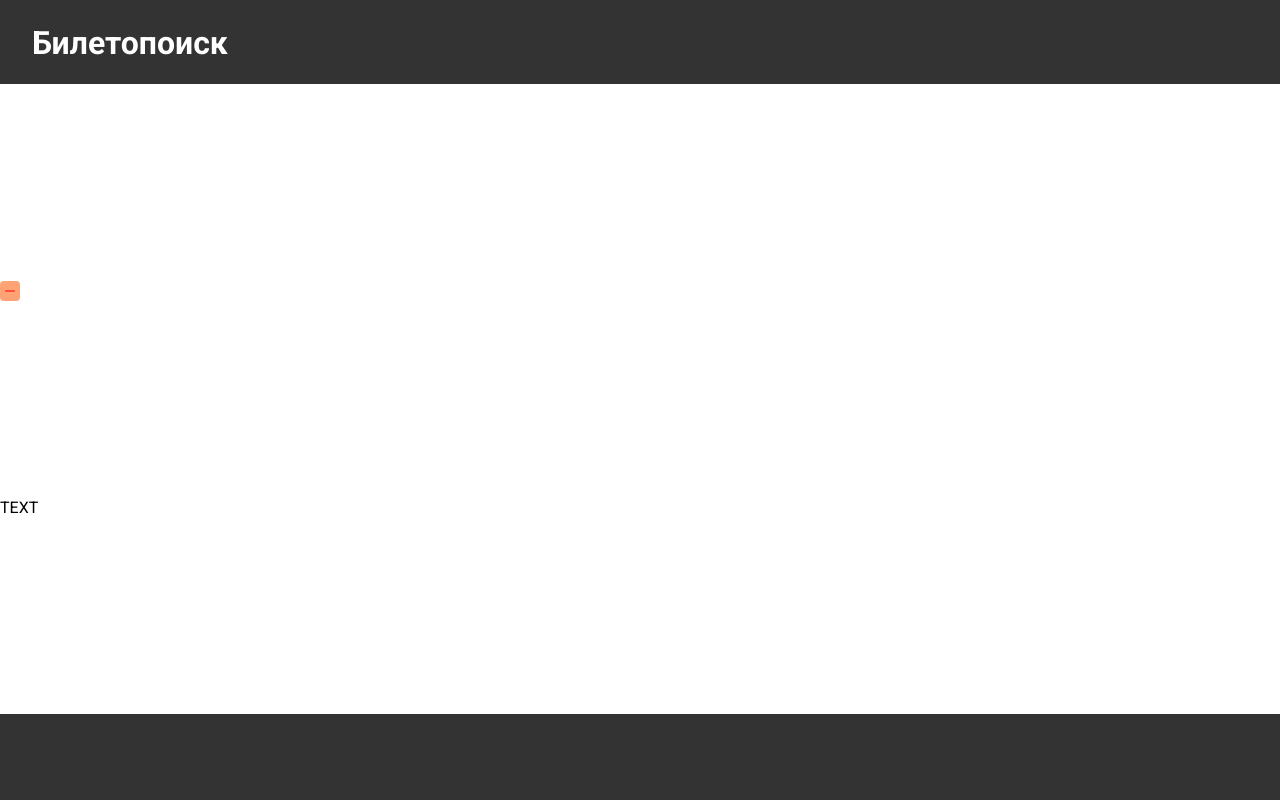
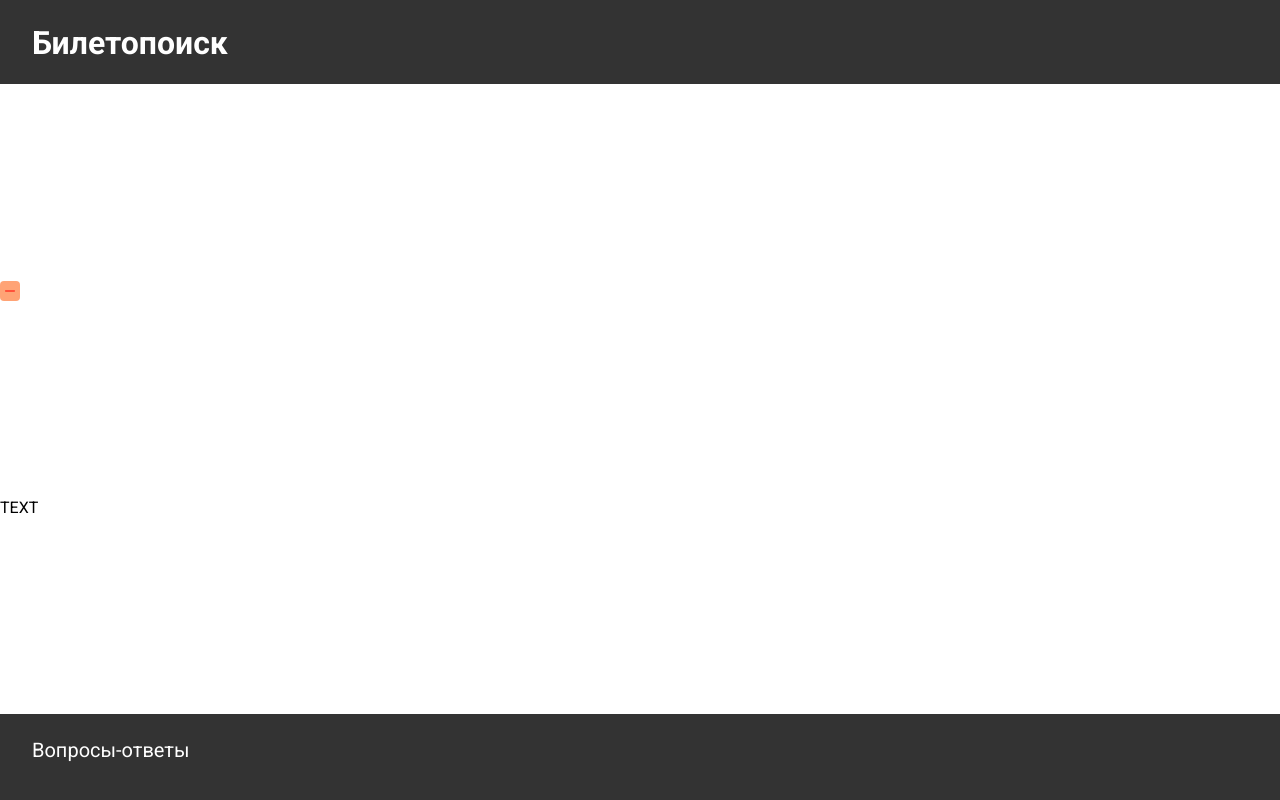
Before and after one commit to liza-rd-brain/react-homework, a Next.js app: page / in a window 1280 px wide. Built offline with nearby package versions, Linux system fonts and the light colour scheme.

Commit message:
small fix header footer

```diff
--- a/src/app/layout.tsx
+++ b/src/app/layout.tsx
@@ -3,6 +3,8 @@
 
 import styles from "./styles.module.scss";
 import classnames from "classnames";
+
+import { CartIcon } from "../component/icon/Cart";
 
 export const metadata = {
   title: "Create Next App",
@@ -15,14 +17,23 @@
     <header className={classnames(styles.header)}>
       <div className={classnames(styles.nav__wrapper)}>
         <div> Билетопоиск</div>
-        <div> корзина</div>
+        <div>
+          <CartIcon color="#FFFFFF" />
+        </div>
       </div>
     </header>
   );
 };
 
 const Footer = () => {
-  return <footer className={classnames(styles.footer)}></footer>;
+  return (
+    <footer className={classnames(styles.footer)}>
+      <div className={classnames(styles.nav__wrapper)}>
+        <div> Вопросы-ответы</div>
+        <div>О нас</div>
+      </div>
+    </footer>
+  );
 };
 export default function RootLayout({
   children,
--- a/src/app/styles.module.scss
+++ b/src/app/styles.module.scss
@@ -9,20 +9,21 @@
     display: flex;
     flex-direction: column;
     justify-content: space-between;
-   //для центрирования
+    //для центрирования
     margin: 0 auto;
 }
 
 //TODO: вынести общее header,footer
+//TODO: добавить cursor pointer
 .header {
     display: flex;
     height: 84px;
     background-color: $gray;
     padding: 24px 32px;
-    @include fontType($big-font-size,$bold-font-weight,$big-line-height, $white)
+    @include fontType($big-font-size, $bold-font-weight, $big-line-height, $white)
 }
 
-.nav__wrapper{
+.nav__wrapper {
     width: 100%;
     display: flex;
     flex-direction: row;
@@ -34,4 +35,5 @@
     height: 86px;
     background-color: $gray;
     padding: 24px 32px;
+    @include fontType($regular-font-size, $regular-font-weight, $regular-line-height, $white)
 }
--- a/src/component/icon/Basket.tsx
+++ b/src/component/icon/Cart.tsx
@@ -1,7 +1,7 @@
 import { FC } from "react";
 import { IconProps } from "./types";
 
-export const BasketIcon: FC<IconProps> = ({ color }) => {
+export const CartIcon: FC<IconProps> = ({ color }) => {
   return (
     <svg
       width="28"
--- a/src/component/smallButton/index.tsx
+++ b/src/component/smallButton/index.tsx
@@ -1,6 +1,4 @@
 import { FC, FunctionComponent, ReactNode } from "react";
-
-import { IconProps } from "../icon/types";
 
 import { PlusIcon } from "../icon/Plus";
 import { MinusIcon } from "../icon/Minus";
--- a/src/style/variables.scss
+++ b/src/style/variables.scss
@@ -19,6 +19,7 @@
 $extra-small-font-size:14px;
 
 $big-line-height:37,5px;
+$regular-line-height:23,44px;
 
 
 
```
